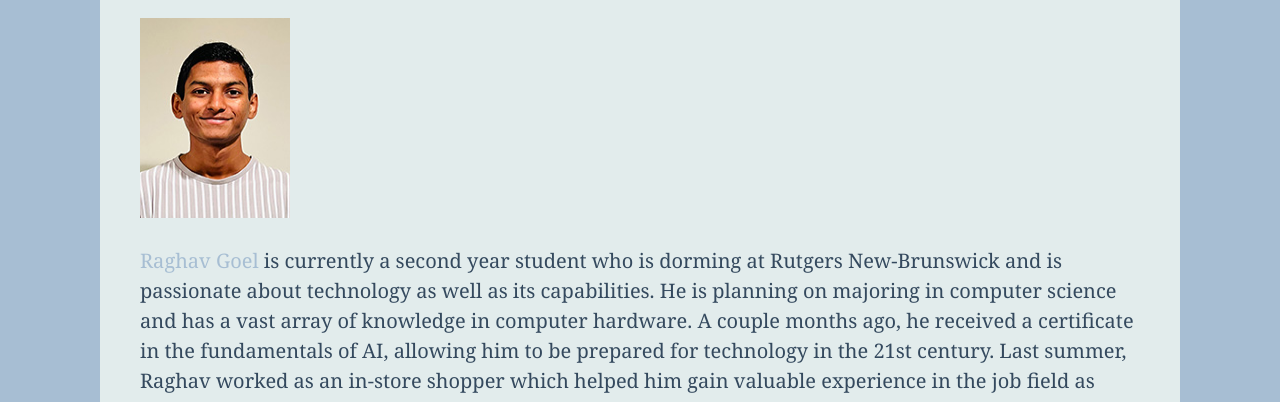
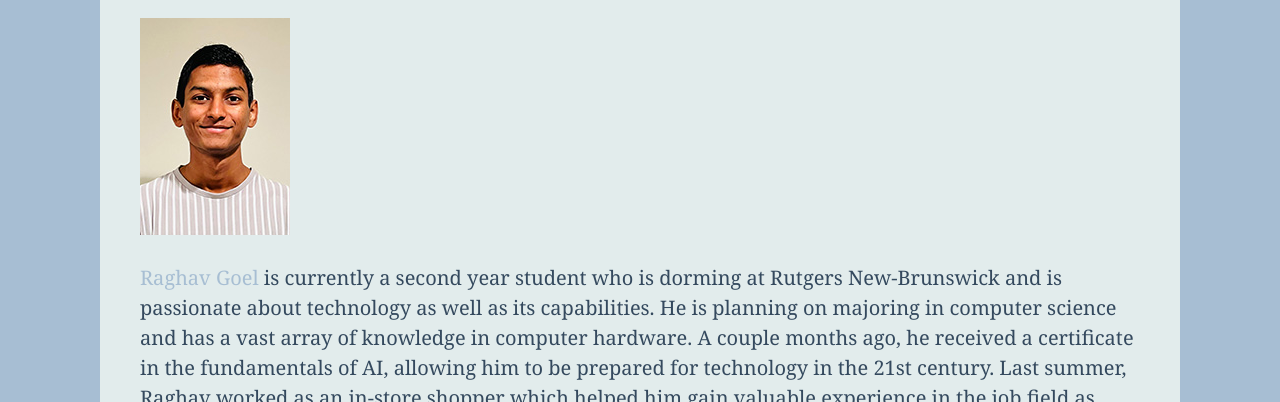
Before and after one commit to RaghavGoel18/TWP_Project, a plain HTML site: page goel-twp-about.html in a window 1280 px wide. Shown: the part 398-800 px from the top of the page. Drawn offline with Linux system fonts and the light colour scheme.

Commit message:
Update goel-twp-about.html

```diff
--- a/goel-twp-about.html
+++ b/goel-twp-about.html
@@ -43,7 +43,7 @@
 
 
 	<h2 id="sec-author">Raghav Goel</h2>
-	<img src="TWP Pictures\Photograph.JPG" alt"Picture of Author" width="150" height="200">
+	<img src="TWP Pictures\Photograph.JPG" alt"Picture of Author">
 
 	<p><a href="https://github.com/RaghavGoel18"target="_blank" class="highlight">Raghav Goel</a> is currently a second year student who is dorming at Rutgers New-Brunswick and is passionate about technology as well as its capabilities. He is planning on majoring in computer science and has a vast array of knowledge in computer hardware. A couple months ago, he received a certificate in the fundamentals of AI, allowing him to be prepared for technology in the 21st century. Last summer, Raghav worked as an in-store shopper which helped him gain valuable experience in the job field as well experience in communication with customers but also co-workers. In his leisure time, Raghav enjoys outdoor hobbies such as going to the park, flying his RC helicopter and drone, and riding on his electric scooter. After college he hopes to pursue a job as a developer in the computer science field, live on his own, and make tremendous contributions to his future job and the tech industry. </p>
 
```
